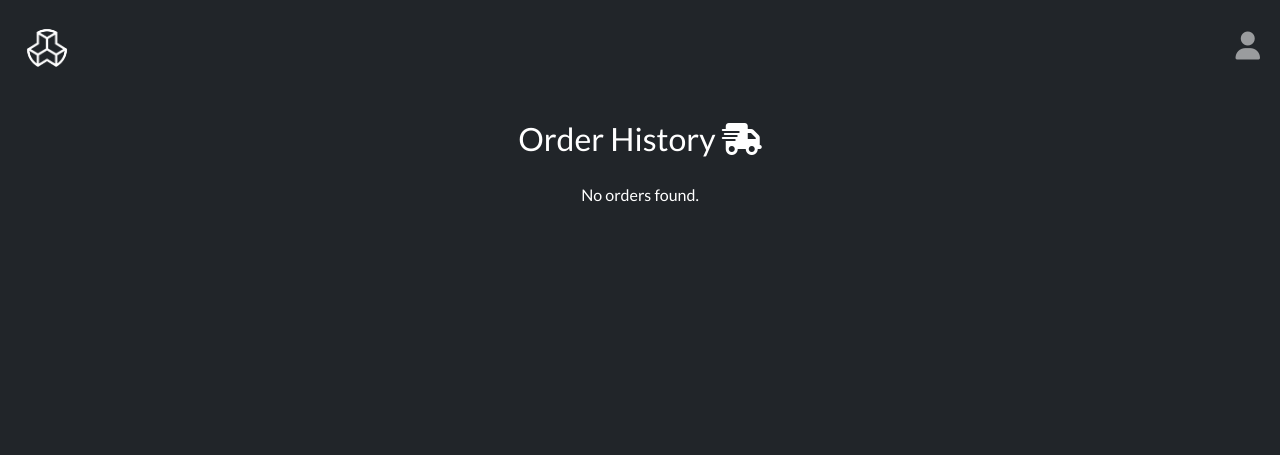
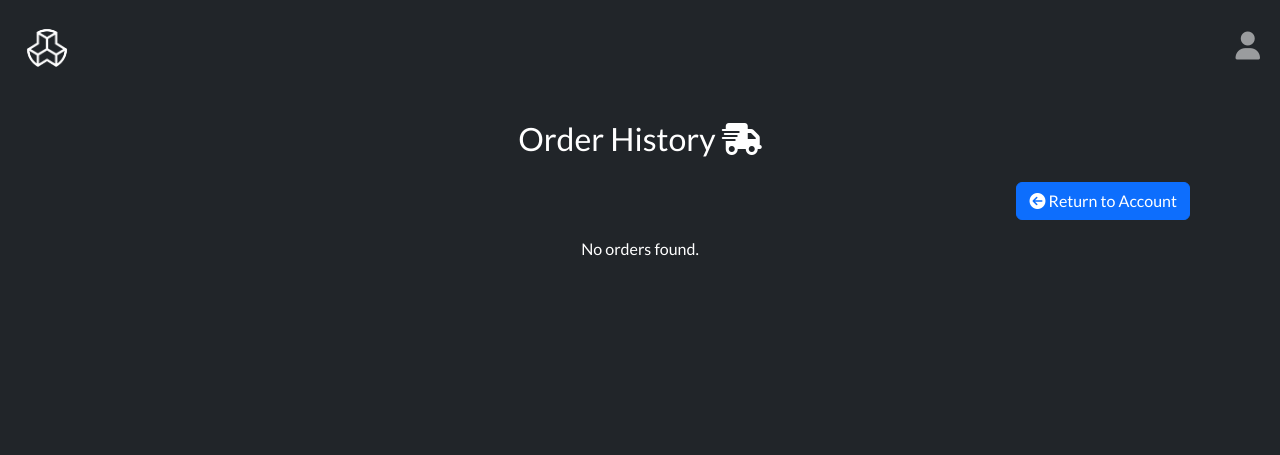
Before and after one commit to CroftsDeveloper/BeatClique_V1, a Django app: page /payments/order-history/ in a window 1280 px wide. Shown: the top 455 px of the page. Run offline with Django 5.2, Linux system fonts and the light colour scheme; the visitor is signed in with stand-in values (Sample User, id 1); data that the repository does not hold is empty; parts of the project's set-up code (start-up, migrations or seed data) failed here and were passed over; some libraries are stand-ins or nearby versions.

Commit message:
Refactor order_history.html
- Added a button to return to the account page from the order history.

```diff
--- a/payments/templates/payments/order_history.html
+++ b/payments/templates/payments/order_history.html
@@ -16,6 +16,11 @@
     <!-- Content Section -->
     <section class="flex-grow-1 pb-5">
         <div class="container">
+            <!-- Button to return to account page -->
+            <div class="text-end mb-3">
+                <a href="{% url 'accounts:account_view' %}" class="btn btn-primary me-2"><i class="fas fa-arrow-circle-left"></i> Return to Account</a>
+            </div>
+            <!-- Orders -->
             {% if orders %}
                 {% for order in orders %}
                     <div class="card mb-4">
```
